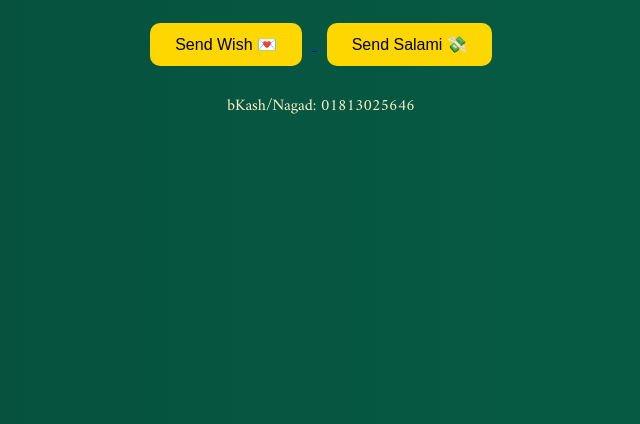
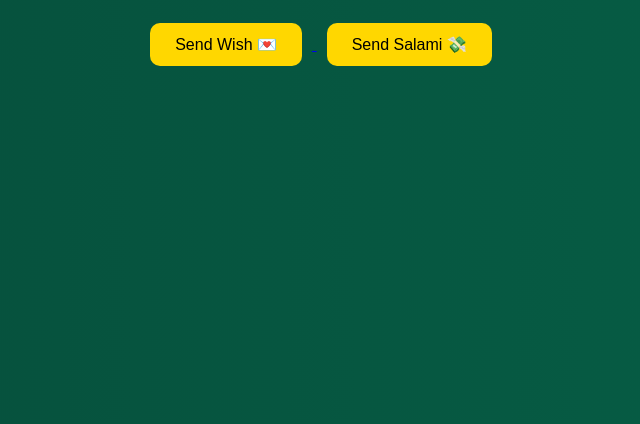
Before and after one commit to radowanrahi/Eidi-by-Rahi, a plain HTML site: page index.html in a window 1280 px wide. Shown: the part 376-800 px from the top of the page, without its empty margins (319-959 px from the left). Drawn offline with Linux system fonts and the light colour scheme.

Commit message:
Update index.html

```diff
--- a/index.html
+++ b/index.html
@@ -72,9 +72,6 @@
   📲 bKash/Nagad: 01813025646 (Tap to copy)
 </h2>
 
-<!-- 📲 QR -->
-<p>bKash/Nagad: 01813025646</p>
-
 <script>
 function payNow() {
   document.getElementById("numberBox").style.display = "block";
```
